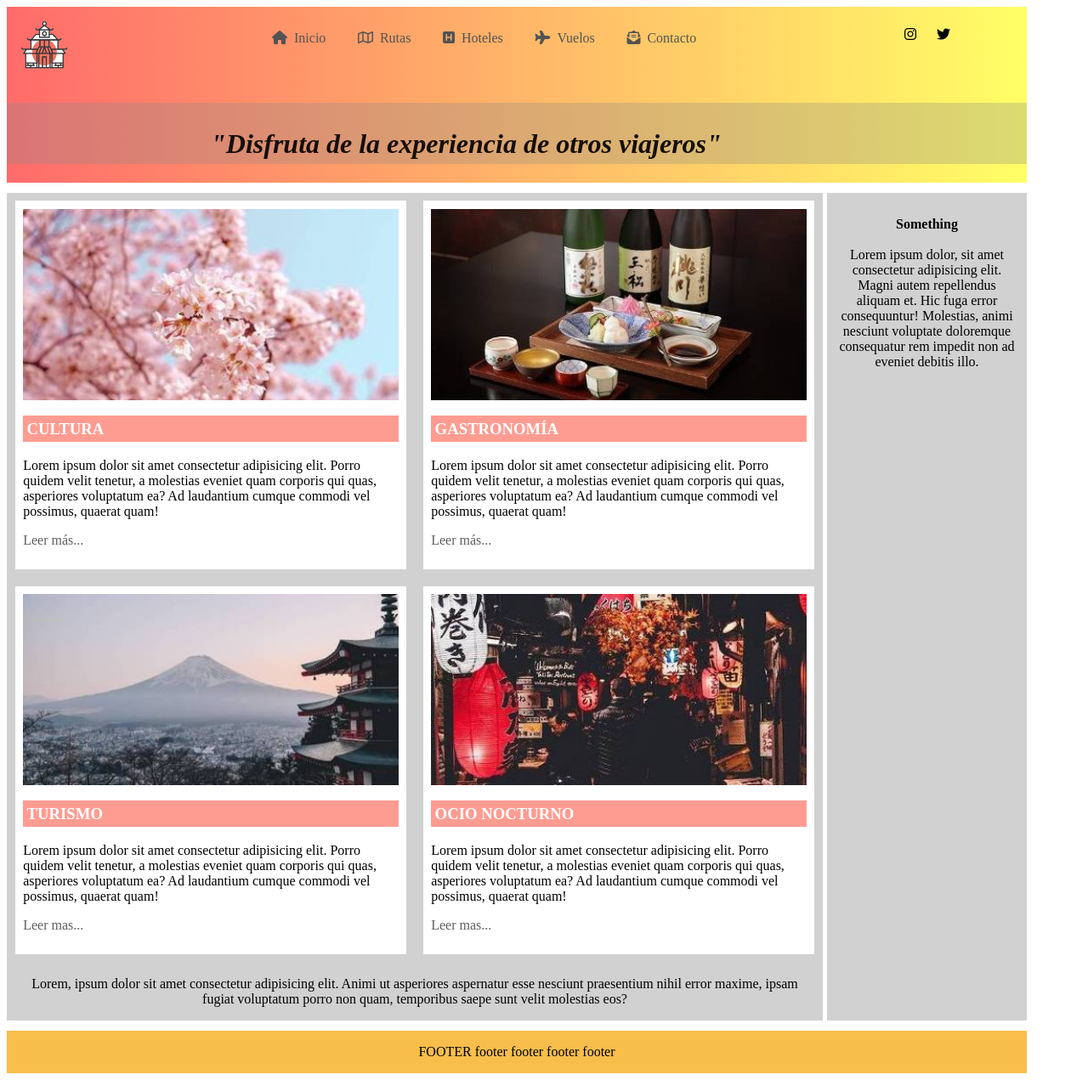
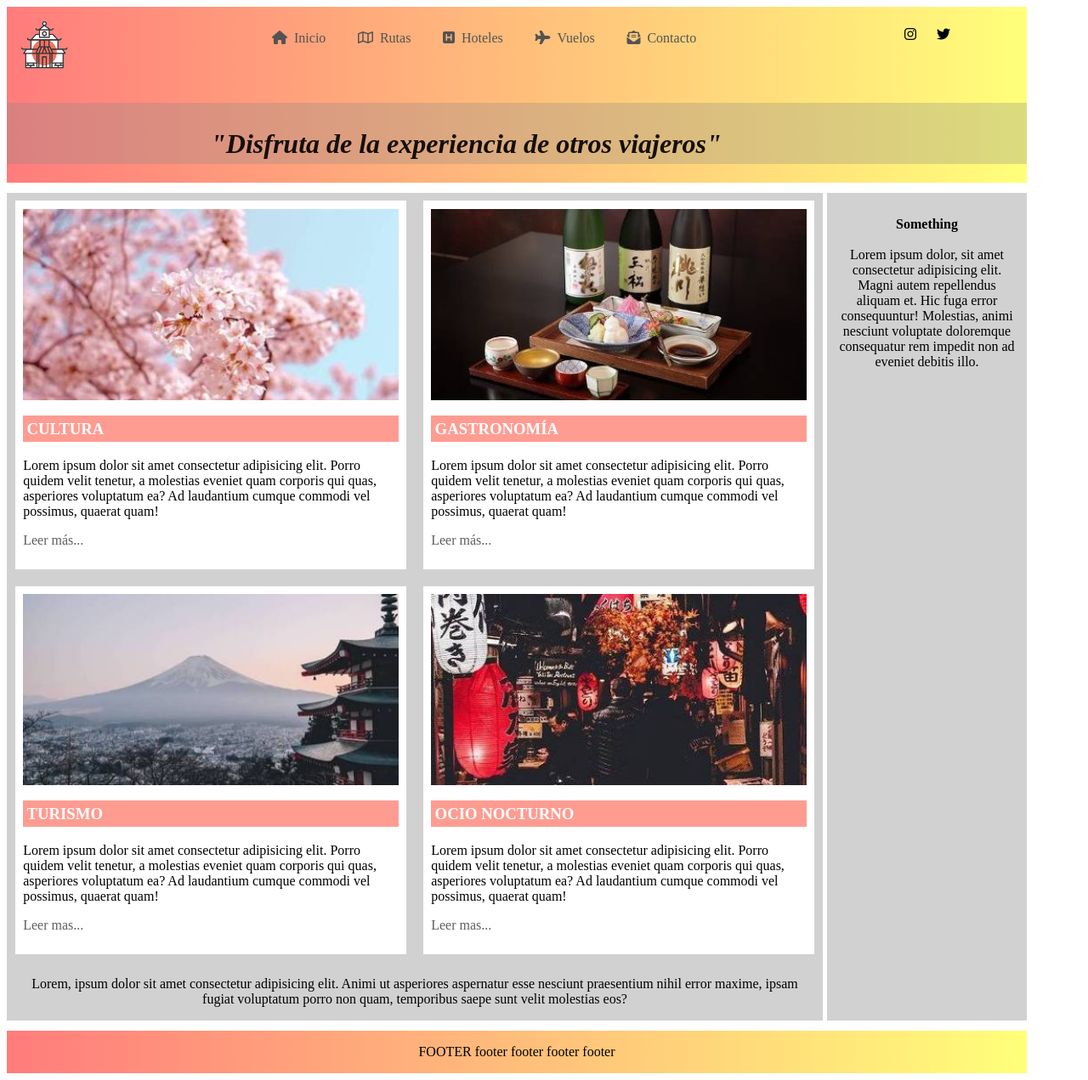
Before and after one commit to dombaleli/sprint1flex, a plain HTML site: page index.html in a window 1280 px wide. Shown: the whole page at 85% size. Drawn offline with Linux system fonts and the light colour scheme; files that its build step writes are made by us from their sources; files whose address does not match are found by name.

Commit message:
Sprint1Finalizado

```diff
--- a/css/estilo.css
+++ b/css/estilo.css
@@ -15,7 +15,7 @@ body{
     display: flex;
     flex-direction: column;
     justify-content: center;
-    background-image: linear-gradient(90deg, rgb(255, 107, 107), rgb(255, 255, 102));
+    background-image: linear-gradient(90deg, rgb(255, 124, 124), rgb(255, 255, 122));
     margin-bottom: 1%;
 }
 .header-sup{
@@ -146,9 +146,10 @@ article{
 footer{
     width: 100%;
     margin-top: 1%;
+    background-image: linear-gradient(90deg, rgb(255, 124, 124), rgb(255, 255, 121));
+
 }
 .footer{
-    background-color: rgb(247, 190, 76);
     display: flex;
     flex-flow: row wrap;
     justify-content: center;
```
